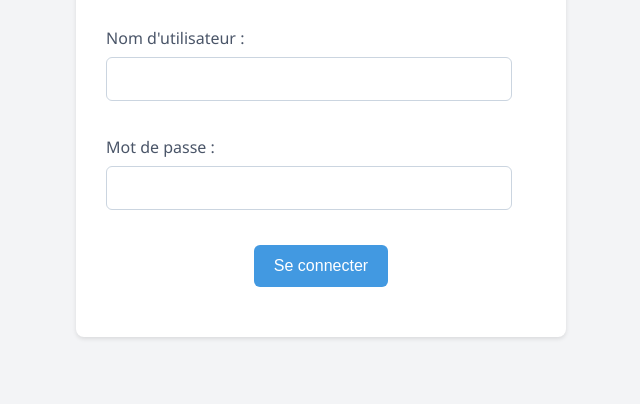
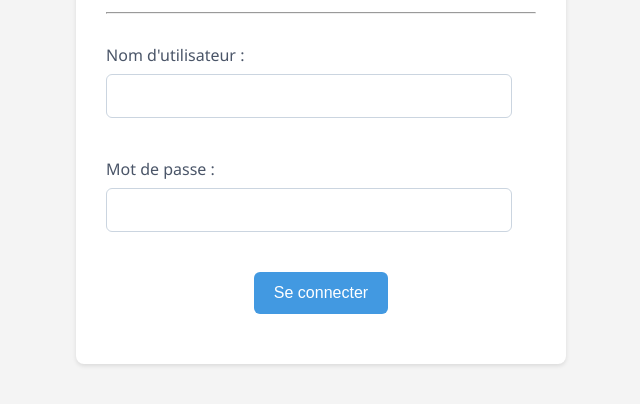
Before and after one commit to gregory-houy/page-de-connexion-html, a plain HTML site: page index.html in a window 1280 px wide. Shown: the part 421-825 px from the top of the page, without its empty margins (319-959 px from the left). Before the commit the page ends 800 px from the top, so only its background shows below. Drawn offline with Linux system fonts and the light colour scheme.

Commit message:
changmnt page_accueil.html

```diff
--- a/style.css
+++ b/style.css
@@ -1,40 +1,40 @@
 body {
     font-family: 'Segoe UI', Tahoma, Geneva, Verdana, sans-serif;
-    margin: 0;
+    margin: 20px; /* Ajout de marges autour du corps */
     padding: 0;
-    background-color: #f3f4f6;
+    background-color: #f4f4f4; /* Fond gris clair */
     color: #333;
     display: flex;
-    justify-content: center;
-    align-items: center;
-    min-height: 100vh;
+    justify-content: center; /* Centrer le contenu horizontalement */
+    align-items: flex-start; /* Aligner le conteneur en haut (ou centrer si min-height est conservé) */
+    min-height: auto; /* Rendre la hauteur automatique pour s'adapter au contenu */
 }
 
 .container {
-    max-width: 960px; /* Plus large pour s'adapter au contenu */
-    margin: 30px auto;
-    padding: 30px;
-    background-color: #fff;
-    border-radius: 8px;
-    box-shadow: 0 2px 4px rgba(0, 0, 0, 0.1);
-    text-align: center; /* Généralement centré, peut être overridden */
+    max-width: 960px; /* Largeur maximale du conteneur */
+    margin: 20px auto; /* Marges haut/bas et centrage horizontal */
+    padding: 30px; /* Espace intérieur */
+    background-color: #fff; /* Fond blanc du conteneur */
+    border-radius: 8px; /* Bords arrondis */
+    box-shadow: 0 2px 4px rgba(0, 0, 0, 0.1); /* Ombre légère */
+    text-align: center; /* Texte centré par défaut */
 }
 
 h1 {
     text-align: center;
-    color: #2d3748;
+    color: #2d3748; /* Couleur de titre plus foncée */
     margin-bottom: 30px;
 }
 
 .form-group {
-    margin-bottom: 20px;
+    margin-bottom: 25px; /* Plus d'espace entre les groupes de formulaire */
     text-align: left;
 }
 
 label {
     display: block;
     margin-bottom: 8px;
-    color: #4a5568;
+    color: #4a5568; /* Couleur de label plus grise */
     font-weight: 500;
 }
 
@@ -43,14 +43,14 @@ input[type="password"] {
     width: calc(100% - 24px); /* Ajustement pour le padding */
     padding: 12px;
     margin-bottom: 15px;
-    border: 1px solid #cbd5e0;
+    border: 1px solid #cbd5e0; /* Bordure plus claire */
     border-radius: 6px;
     box-sizing: border-box;
     font-size: 1rem;
 }
 
 .btn-primary {
-    background-color: #4299e1;
+    background-color: #4299e1; /* Bleu plus doux */
     color: white;
     padding: 12px 20px;
     border: none;
@@ -61,11 +61,11 @@ input[type="password"] {
 }
 
 .btn-primary:hover {
-    background-color: #2b6cb0;
+    background-color: #2b6cb0; /* Bleu plus foncé au survol */
 }
 
 .error-message {
-    color: #e53e3e;
+    color: #e53e3e; /* Rouge pour les erreurs */
     margin-top: 20px;
     font-weight: bold;
     text-align: center;
@@ -73,7 +73,7 @@ input[type="password"] {
 
 img {
     height: 100px;
-    margin-bottom: 20px; /* Ajout de marge sous le logo */
+    margin-bottom: 25px; /* Plus d'espace sous le logo */
 }
 
 .logos {
@@ -81,5 +81,5 @@ img {
     flex-direction: column;
     align-items: center;
     text-align: center;
-    margin-bottom: 30px; /* Plus de marge pour l'espace */
+    margin-bottom: 40px; /* Encore plus d'espace après les logos */
 }
```
